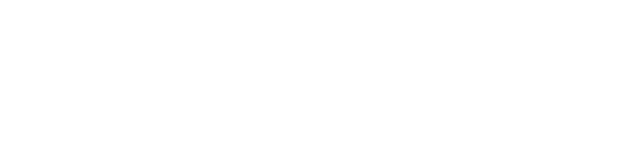
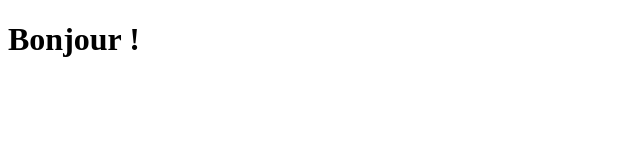
Before and after one commit to Sparco10/my-super-website1, a plain HTML site: page index.html in a window 1280 px wide. Shown: the whole page, without its empty margins (0-640 px from the left). Drawn offline with Linux system fonts and the light colour scheme.

Commit message:
add index.html

```diff
--- a/index.html
+++ b/index.html
@@ -2,9 +2,9 @@
 <html>
   <head>
     <meta charset="UTF-8">
-    <title>title</title>
+    <title>My Super Website</title>
   </head>
   <body>
-
+  <h1> Bonjour ! </h1>
   </body>
 </html>
```
